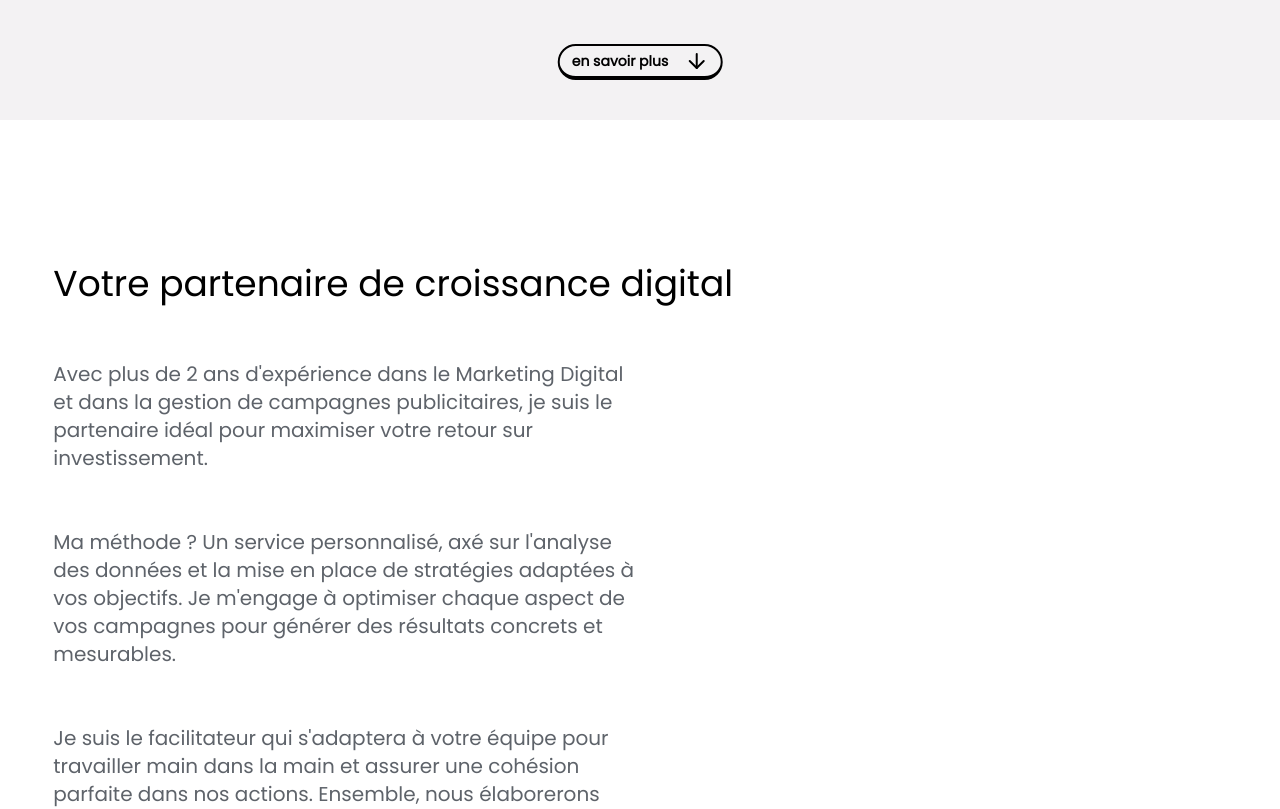
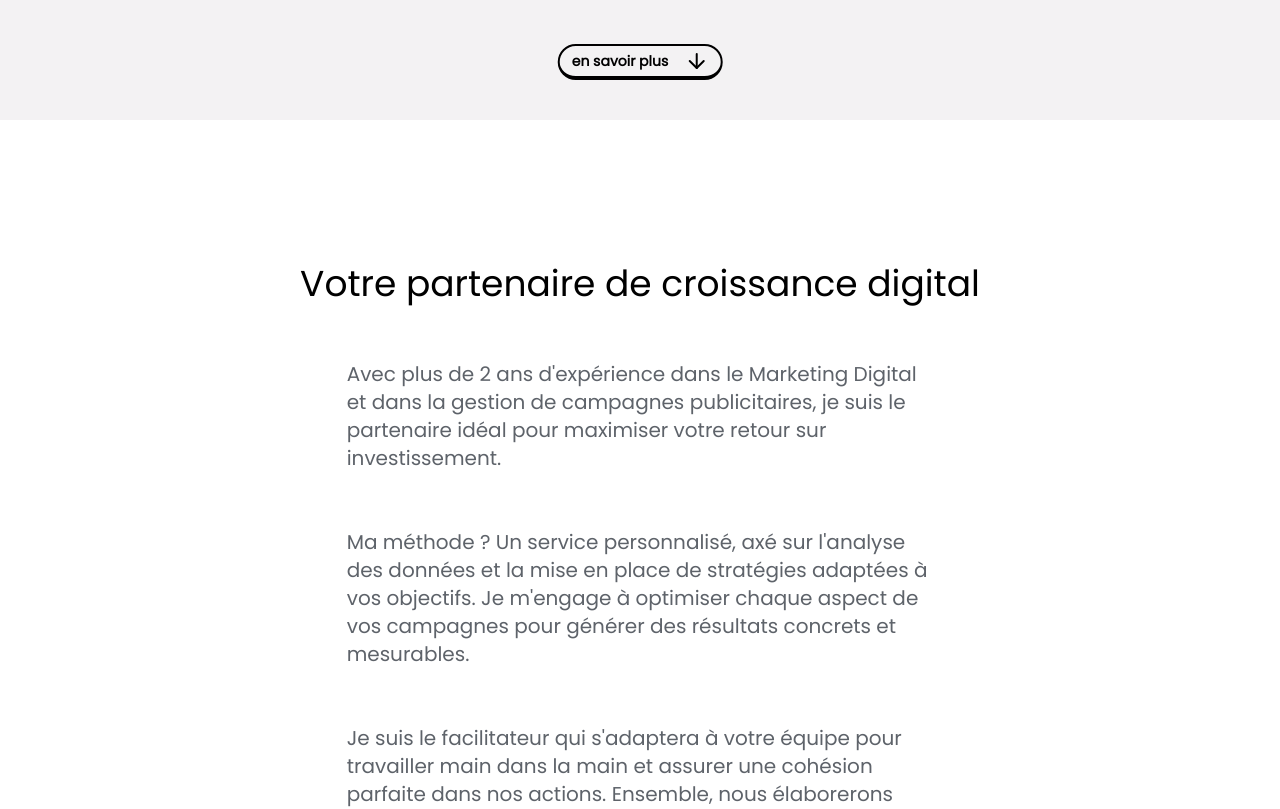
Before and after one commit to AlexisMarketeur/portfolio, a Next.js app: page / in a window 1280 px wide. Shown: the part 680-1489 px from the top of the page. Built offline with nearby package versions, Linux system fonts and the light colour scheme.

Commit message:
items center section

```diff
--- a/components/bioSection.tsx
+++ b/components/bioSection.tsx
@@ -5,11 +5,11 @@ import { Button } from "./ui/button";
 export default function BioSection() {
   return (
     <section id="bioSection" className="bg-white w-full flex justify-center">
-      <div className="w-11/12 py-14 md:py-36">
+      <div className="w-11/12 py-14 md:py-36 flex flex-col items-center">
         <h2 className="font-bold md:font-normal text-lg md:text-2xl xl:text-4xl">
           Votre partenaire de croissance digital
         </h2>
-        <div className="text-secondary text-md md:text-xl py-14 lg:w-3/6">
+        <div className="text-secondary text-md md:text-xl py-14 sm:w-3/4 md:w-9/12 lg:w-3/6">
           <p className="mb-14">
             Avec plus de 2 ans d'expérience dans le Marketing Digital et dans la
             gestion de campagnes publicitaires, je suis le partenaire idéal pour
```
